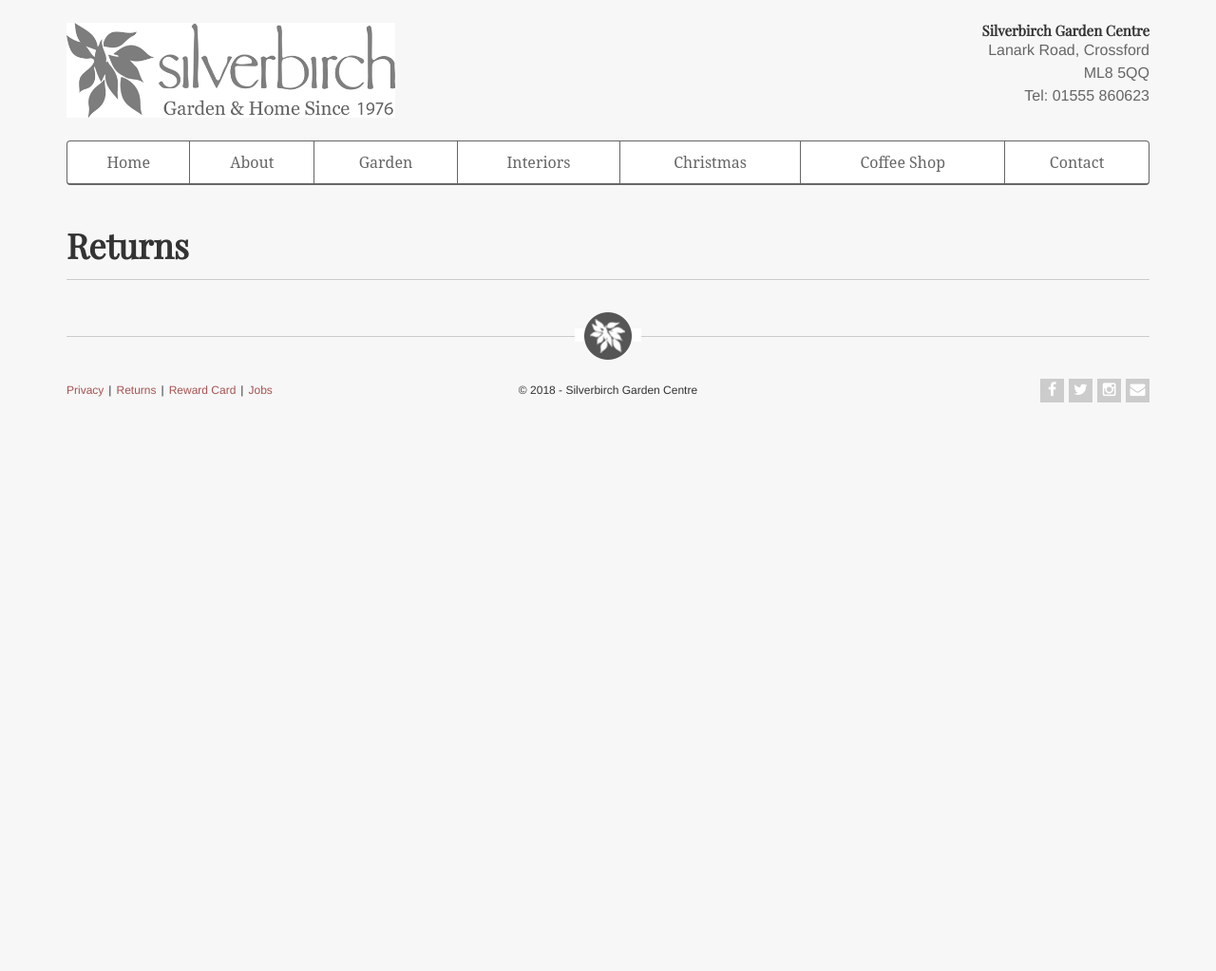
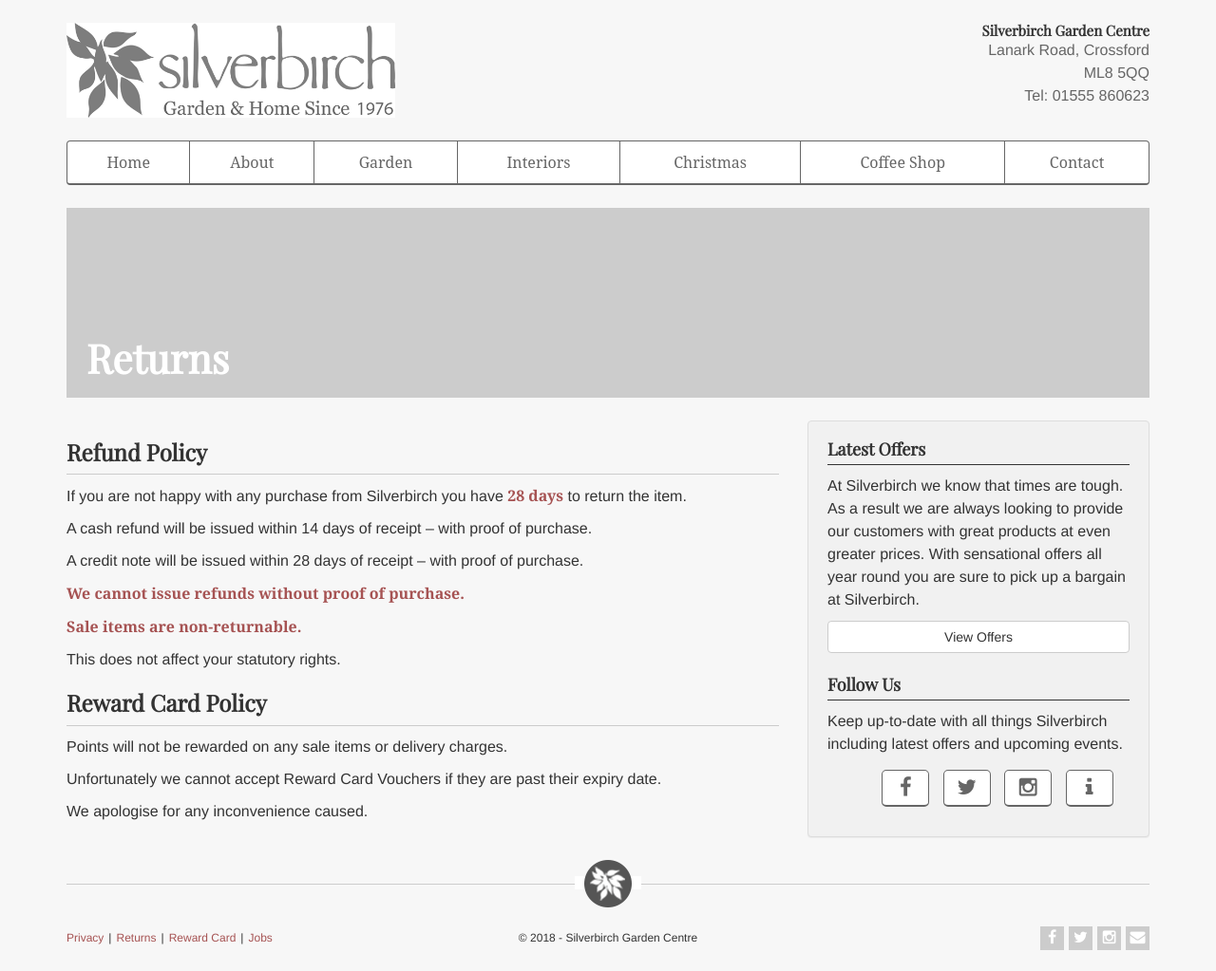
Before and after one commit to tiepdotme/silverbirch-garden-center, a Jekyll site: the page built from _pages/returns/index.html, in a window 1280 px wide. Shown: the whole page at 95% size. Built offline with Jekyll 4.4.1, drawn with Linux system fonts in a browser that asks for light colours; nearby versions of some CDN libraries; before the commit the page ends 900 px from its top, so only the background shows below that.

Commit message:
ADD - Markup for Returns page

```diff
--- a/_pages/returns/index.html
+++ b/_pages/returns/index.html
@@ -7,7 +7,32 @@ permalink: "/returns/"
 <div class="container">
   <div class="row">
     <div class="col-md-12">
-      <h1>Returns</h1>
+      <div id="headerContainer">
+        <h1 class="imageBox">Returns</h1>
+      </div>
     </div>
   </div>
 </div>
+<div class="container">
+  <div class="row">
+    <div class="col-md-8">
+      <main>
+        <h2 class="h3">Refund Policy</h2>
+        <p>If you are not happy with any purchase from Silverbirch you have <b>28 days</b> to return the item.</p>
+        <p>A cash refund will be issued within 14 days of receipt – with proof of purchase.</p>
+        <p>A credit note will be issued within 28 days of receipt – with proof of purchase.</p>
+        <p><b>We cannot issue refunds without proof of purchase.</b></p>
+        <p><b>Sale items are non-returnable.</b></p>
+        <p>This does not affect your statutory rights.</p>
+
+        <h2 class="h3">Reward Card Policy</h2>
+        <p>Points will not be rewarded on any sale items or delivery charges.</p>
+        <p>Unfortunately we cannot accept Reward Card Vouchers if they are past their expiry date.</p>
+        <p>We apologise for any inconvenience caused.</p>
+      </main>
+    </div>
+    <div class="col-md-4 hidden-sm hidden-xs">
+      {% include aside.html %}
+    </div>
+  </div>
+</div>
```
